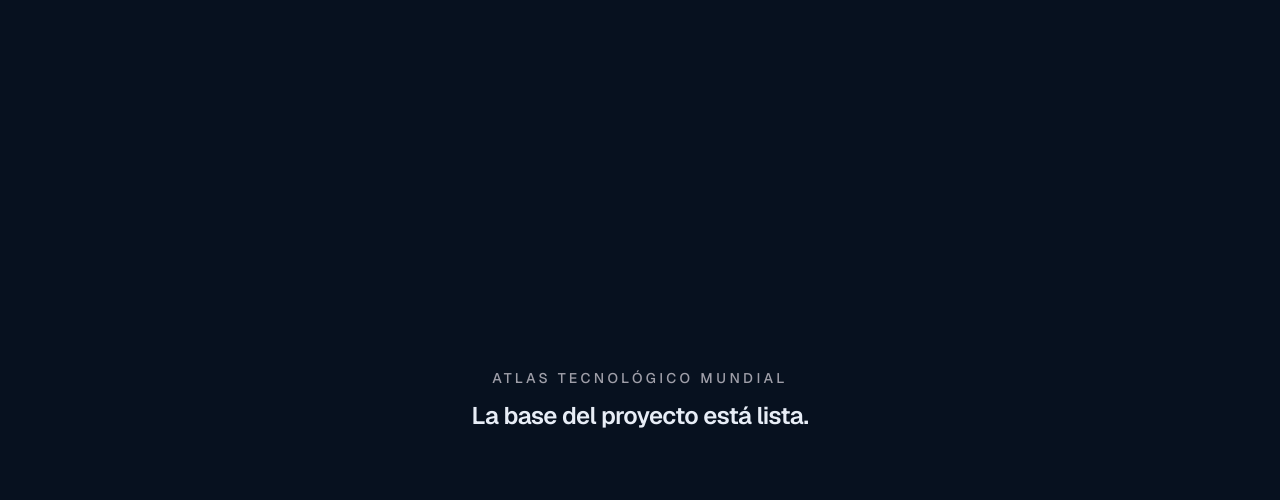
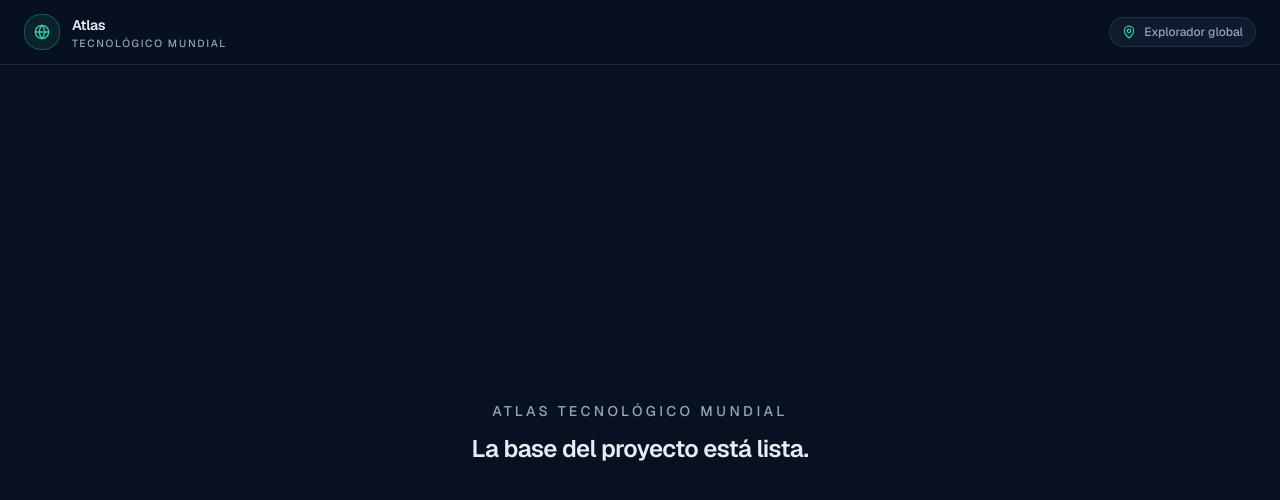
Before and after one commit to aadrigaar/Atlas_Tecnologico_Mundial, a Next.js app: page / in a window 1280 px wide. Shown: the top 500 px of the page. Built offline with nearby package versions, Linux system fonts and the light colour scheme.

Commit message:
crear cabecera principal de la aplicación

```diff
--- a/src/app/page.tsx
+++ b/src/app/page.tsx
@@ -1,12 +1,19 @@
+import { CabeceraPrincipal } from "@/components/layout/cabecera-principal";
+
 export default function Home() {
   return (
-    <main className="flex flex-1 items-center justify-center px-6">
-      <div className="space-y-3 text-center">
-        <p className="text-sm font-medium tracking-[0.24em] text-zinc-400 uppercase">
-          Atlas Tecnológico Mundial
-        </p>
-        <h1 className="text-2xl font-semibold tracking-tight">La base del proyecto está lista.</h1>
-      </div>
-    </main>
+    <div className="min-h-dvh bg-background text-foreground">
+      <CabeceraPrincipal />
+      <main className="flex min-h-[calc(100dvh-4rem)] items-center justify-center px-6">
+        <div className="space-y-3 text-center">
+          <p className="text-sm font-medium tracking-[0.24em] text-muted-foreground uppercase">
+            Atlas Tecnológico Mundial
+          </p>
+          <h1 className="text-2xl font-semibold tracking-tight">
+            La base del proyecto está lista.
+          </h1>
+        </div>
+      </main>
+    </div>
   );
 }
--- /dev/null
+++ b/src/components/layout/cabecera-principal.tsx
@@ -0,0 +1,27 @@
+import Link from "next/link";
+import { Globe, MapPin } from "lucide-react";
+
+export function CabeceraPrincipal() {
+  return (
+    <header className="border-b border-border bg-background/80 backdrop-blur-xl">
+      <div className="mx-auto flex h-16 max-w-[1600px] items-center justify-between px-4 sm:px-6">
+        <Link href="/" className="flex items-center gap-3" aria-label="Ir al inicio">
+          <span className="flex size-9 items-center justify-center rounded-xl border border-primary/30 bg-primary/10 text-primary">
+            <Globe className="size-4" aria-hidden="true" />
+          </span>
+          <span className="flex flex-col leading-none">
+            <span className="text-sm font-semibold tracking-tight text-foreground">Atlas</span>
+            <span className="mt-1 text-[0.65rem] font-medium tracking-[0.16em] text-muted-foreground uppercase">
+              Tecnológico Mundial
+            </span>
+          </span>
+        </Link>
+
+        <div className="flex items-center gap-2 rounded-full border border-border bg-secondary/60 px-3 py-1.5 text-xs font-medium text-muted-foreground">
+          <MapPin className="size-3.5 text-primary" aria-hidden="true" />
+          <span className="hidden sm:inline">Explorador global</span>
+        </div>
+      </div>
+    </header>
+  );
+}
```
